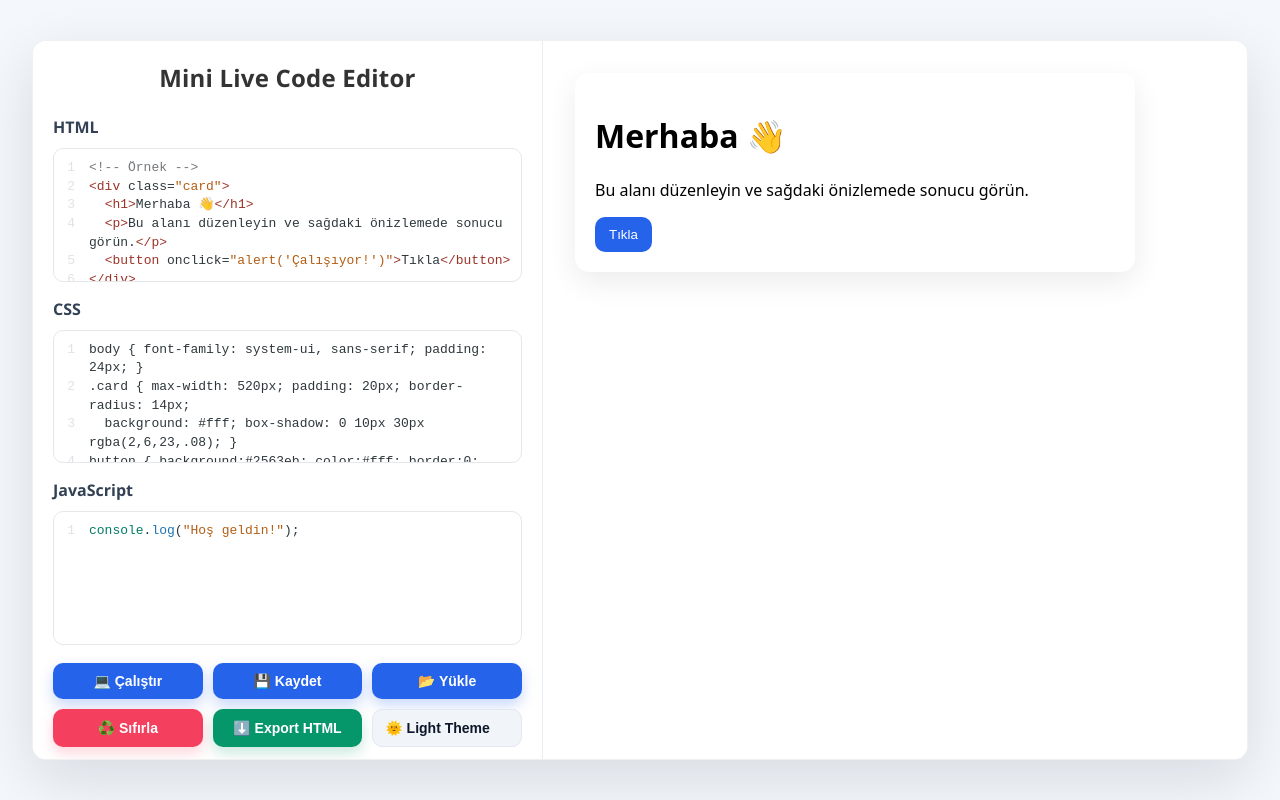
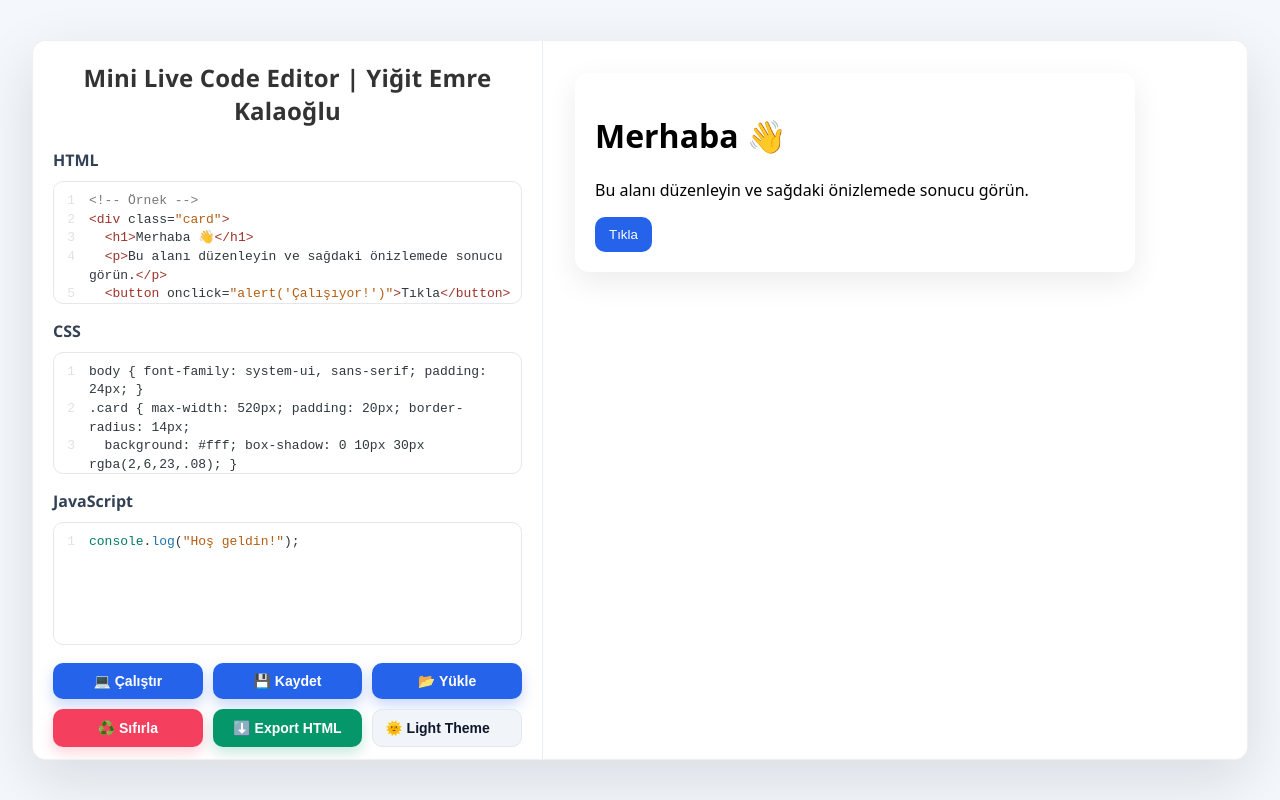
Before and after one commit to yigitemrekale/live-code-editor, a plain HTML site: page index.html in a window 1280 px wide. Drawn offline with nearby package versions, Linux system fonts and the light colour scheme.

Commit message:
Son hali 14.08.2025

```diff
--- a/index.html
+++ b/index.html
@@ -7,31 +7,25 @@
   <meta name="keywords" content="live code editor, canlı kod editörü, html css js editör, codepen alternatifi, web geliştirme aracı">
   <meta name="author" content="Yiğit Emre Kalaoğlu">
 
-  <!-- Favicon -->
   <link rel="icon" type="image/png" href="assets/logo.png">
 
-  <!-- Open Graph & Twitter Kartları -->
   <meta property="og:title" content="Mini Live Code Editor | HTML, CSS, JS Anlık Önizleme">
   <meta property="og:description" content="Canlı kod editörü ile HTML, CSS ve JavaScript kodlarını yazın, anında önizleyin. Ücretsiz mini CodePen alternatifi.">
   <meta property="og:image" content="https://livecodeeditory.netlify.app/assets/logo.png">
   <meta property="og:url" content="https://livecodeeditory.netlify.app">
   <meta name="twitter:card" content="summary_large_image">
 
-  <!-- Stil -->
   <link rel="stylesheet" href="style.css" />
 
-  <!-- CodeMirror (highlight & editör) -->
   <link rel="stylesheet" href="https://cdnjs.cloudflare.com/ajax/libs/codemirror/5.65.16/codemirror.min.css">
-  <!-- Tema: light = "neo", dark = "dracula" -->
   <link rel="stylesheet" href="https://cdnjs.cloudflare.com/ajax/libs/codemirror/5.65.16/theme/neo.min.css">
   <link rel="stylesheet" href="https://cdnjs.cloudflare.com/ajax/libs/codemirror/5.65.16/theme/dracula.min.css">
 </head>
 
 <body>
   <div class="editor-container">
-    <!-- Editor Panel -->
     <div class="editor-panel">
-      <h2>Mini Live Code Editor</h2>
+      <h2>Mini Live Code Editor | Yiğit Emre Kalaoğlu</h2>
 
       <label>HTML</label>
       <textarea id="html-code" placeholder="HTML kodunu buraya yaz..."></textarea>
@@ -55,13 +49,11 @@
       </div>
     </div>
 
-    <!-- Preview Panel -->
     <div class="preview-panel">
       <iframe id="preview" title="Önizleme"></iframe>
     </div>
   </div>
 
-  <!-- CodeMirror JS -->
   <script src="https://cdnjs.cloudflare.com/ajax/libs/codemirror/5.65.16/codemirror.min.js"></script>
   <script src="https://cdnjs.cloudflare.com/ajax/libs/codemirror/5.65.16/mode/xml/xml.min.js"></script>
   <script src="https://cdnjs.cloudflare.com/ajax/libs/codemirror/5.65.16/mode/css/css.min.js"></script>
--- a/script.js
+++ b/script.js
@@ -1,4 +1,3 @@
-// Orijinal elementler (ID'ler korunuyor)
 const preview = document.getElementById("preview");
 const runBtn = document.getElementById("run-btn");
 const saveBtn = document.getElementById("save-btn");
@@ -7,10 +6,8 @@ const resetBtn = document.getElementById("reset-btn");
 const exportBtn = document.getElementById("export-btn");
 const themeSelect = document.getElementById("theme-select");
 
-// CodeMirror'a dönüştürülen editörler
 let htmlEditor, cssEditor, jsEditor;
 
-// Basit debounce (canlı önizlemede performans için)
 function debounce(fn, delay = 200) {
   let t;
   return (...args) => {
@@ -19,7 +16,6 @@ function debounce(fn, delay = 200) {
   };
 }
 
-// Çalıştırma (iframe'e yaz)
 function runCode() {
   const html = htmlEditor.getValue();
   const css = `<style>${cssEditor.getValue()}</style>`;
@@ -27,7 +23,6 @@ function runCode() {
   preview.srcdoc = `<!DOCTYPE html><html><head>${css}</head><body>${html}${js}</body></html>`;
 }
 
-// Kaydet / Yükle / Sıfırla / Export
 function saveCode() {
   localStorage.setItem("htmlCode", htmlEditor.getValue());
   localStorage.setItem("cssCode", cssEditor.getValue());
@@ -70,7 +65,6 @@ function exportCode() {
   toast("HTML indirildi ⬇️");
 }
 
-// Tema değişikliği (body + CodeMirror teması)
 function applyTheme(theme) {
   const isDark = theme === "dark";
   document.body.classList.toggle("dark", isDark);
@@ -79,7 +73,6 @@ function applyTheme(theme) {
   [htmlEditor, cssEditor, jsEditor].forEach(ed => ed.setOption("theme", cmTheme));
 }
 
-// Mini toast (alert yerine yumuşak bildirim)
 function toast(msg) {
   const el = document.createElement("div");
   el.textContent = msg;
@@ -106,9 +99,7 @@ function toast(msg) {
   }, 1400);
 }
 
-// CodeMirror başlat
 function initEditors() {
-  // Not: textarea'lar hâlâ HTML'de var, ama CodeMirror onları kaplar (yapıyı bozmadık)
   htmlEditor = CodeMirror.fromTextArea(document.getElementById("html-code"), {
     mode: "htmlmixed",
     lineNumbers: true,
@@ -143,13 +134,13 @@ function initEditors() {
     theme: "neo"
   });
 
-  // Canlı önizleme (debounced)
+
   const live = debounce(runCode, 200);
   htmlEditor.on("change", live);
   cssEditor.on("change", live);
   jsEditor.on("change", live);
 
-  // Başlangıç içerik (istersen boş bırakabilirsin)
+
   if (!localStorage.getItem("htmlCode") &&
       !localStorage.getItem("cssCode") &&
       !localStorage.getItem("jsCode")) {
@@ -168,10 +159,9 @@ button:hover { background:#1d4ed8; }`);
     jsEditor.setValue(`console.log("Hoş geldin!");`);
   }
 
-  runCode(); // ilk render
+  runCode();
 }
 
-// Eventler
 runBtn.addEventListener("click", runCode);
 saveBtn.addEventListener("click", saveCode);
 loadBtn.addEventListener("click", loadCode);
@@ -179,16 +169,14 @@ resetBtn.addEventListener("click", resetCode);
 exportBtn.addEventListener("click", exportCode);
 themeSelect.addEventListener("change", () => applyTheme(themeSelect.value));
 
-// Başlat
 window.addEventListener("DOMContentLoaded", () => {
   initEditors();
-  // Son seçilen temayı uygula (yoksa light)
   const initialTheme = localStorage.getItem("uiTheme") || "light";
   themeSelect.value = initialTheme;
   applyTheme(initialTheme);
 });
 
-// Tema tercihini hatırla
+
 themeSelect.addEventListener("change", () => {
   localStorage.setItem("uiTheme", themeSelect.value);
 });
--- a/style.css
+++ b/style.css
@@ -1,4 +1,3 @@
-/* Genel Ayarlar */
 * { box-sizing: border-box; margin: 0; padding: 0; }
 
 body {
@@ -11,7 +10,6 @@ body {
   align-items: center;
 }
 
-/* Kapsayıcı */
 .editor-container {
   display: flex;
   width: 95%;
@@ -23,7 +21,6 @@ body {
   border: 1px solid rgba(2, 6, 23, 0.06);
 }
 
-/* Sol Panel */
 .editor-panel {
   width: 42%;
   min-width: 320px;
@@ -48,13 +45,13 @@ label {
   color: #334155;
 }
 
-/* CodeMirror kapsayıcı (textarea yerine) */
+
 .CodeMirror {
-  height: 140px;                 /* editör boyu */
+  height: 140px;
   border: 1px solid #e5e7eb;
   border-radius: 10px;
   background: #fafafa;
-  padding: 6px 0;                /* içeride nefes */
+  padding: 6px 0;
   transition: box-shadow .25s ease, border-color .25s ease, transform .08s ease;
 }
 
@@ -65,13 +62,11 @@ label {
 .cm-s-neo.CodeMirror { background: #fafafa; }
 .cm-s-dracula.CodeMirror { background: #1e1e22; }
 
-/* Odak efekti */
 .CodeMirror-focused {
   border-color: #93c5fd;
   box-shadow: 0 0 0 3px rgba(59,130,246,0.25);
 }
 
-/* Butonlar */
 .editor-buttons {
   display: grid;
   grid-template-columns: repeat(3, minmax(0,1fr));
@@ -111,7 +106,6 @@ select {
 }
 select:hover { background: #e2e8f0; }
 
-/* Sağ Panel (Preview) */
 .preview-panel {
   width: 58%;
   background: #f8fafc;
@@ -124,7 +118,6 @@ iframe {
   background: #ffffff;
 }
 
-/* Responsive */
 @media (max-width: 1024px) {
   .editor-container { flex-direction: column; height: 100vh; }
   .editor-panel, .preview-panel { width: 100%; }
@@ -132,7 +125,6 @@ iframe {
   .CodeMirror { height: 120px; }
 }
 
-/* Dark Tema */
 body.dark { background: #0b1220; color: #e5e7eb; }
 body.dark .editor-container { background: #0f172a; border-color: rgba(148,163,184,.15); }
 body.dark .editor-panel { background: #0f172a; border-right-color: rgba(148,163,184,.15); }
```
